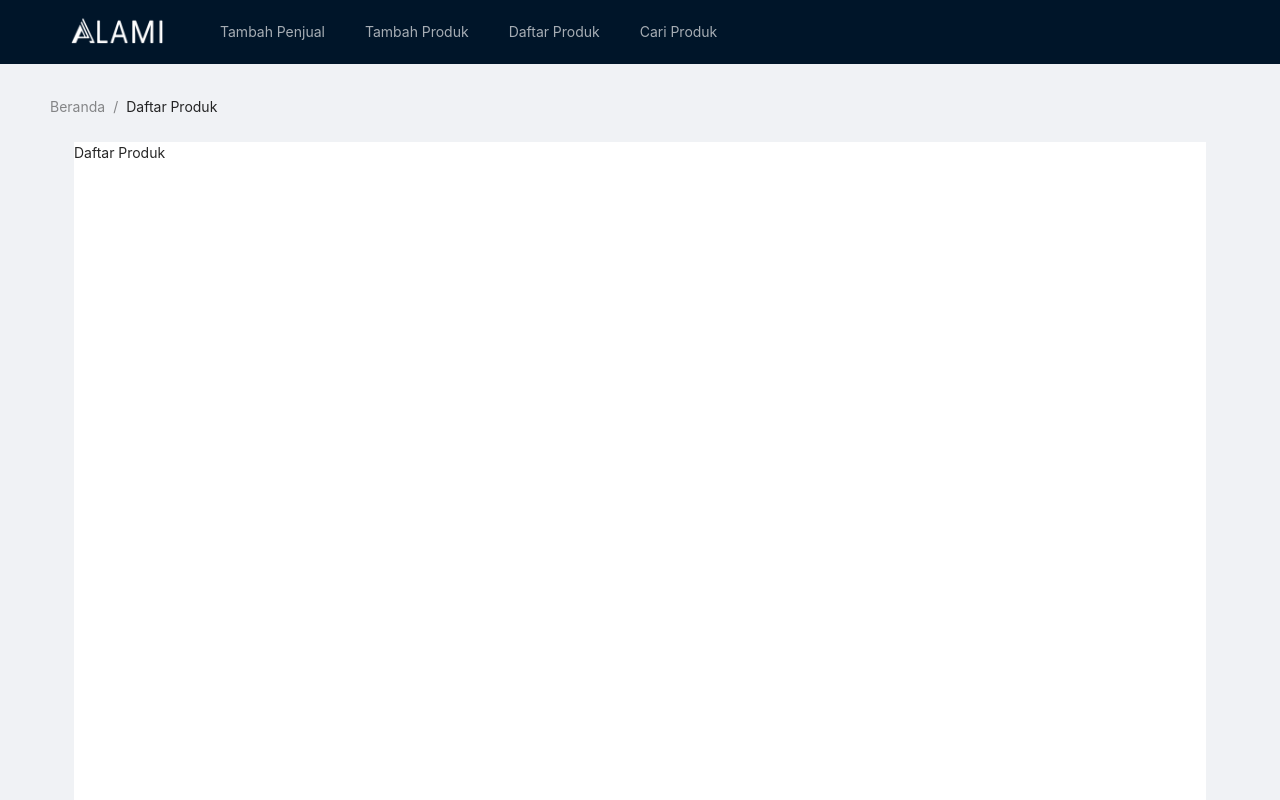
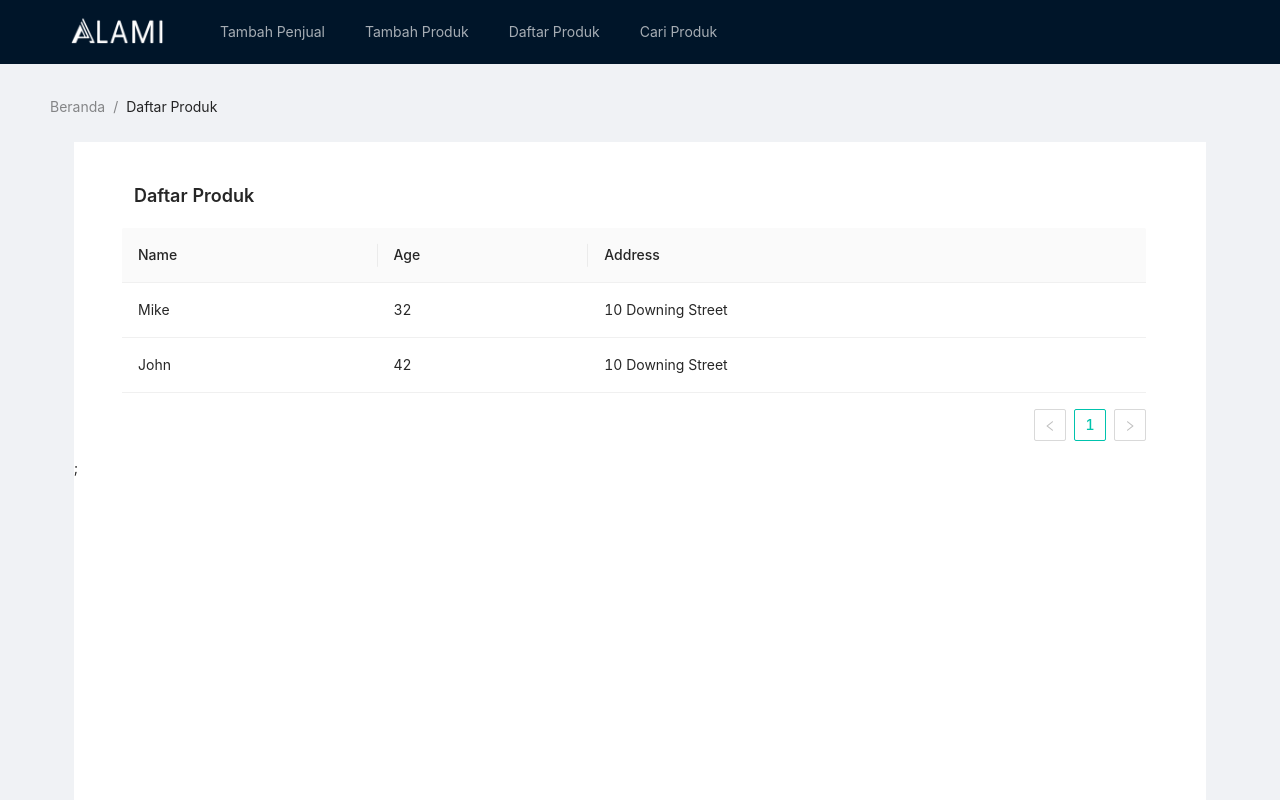
Before and after one commit to raynormw/alami, a React (Create React App) app: page /listproduct in a window 1280 px wide. Shown: the top 800 px of the page. Built offline with nearby package versions, Linux system fonts and the light colour scheme.

Commit message:
:sparkles: List produk style done

```diff
--- a/src/routes/ListProduct.js
+++ b/src/routes/ListProduct.js
@@ -1,5 +1,7 @@
 import React, { Component } from 'react';
-import { Breadcrumb } from 'antd';
+import { Breadcrumb, Table } from 'antd';
+
+import { dataSource, columns } from 'utils/dummy';
 
 export default class ListProduct extends Component {
   render() {
@@ -9,7 +11,10 @@ export default class ListProduct extends Component {
           <Breadcrumb.Item>Beranda</Breadcrumb.Item>
           <Breadcrumb.Item>Daftar Produk</Breadcrumb.Item>
         </Breadcrumb>
-        <div className="content">Daftar Produk</div>
+        <div className="content">
+          <p className="content--title">Daftar Produk</p>
+          <Table className="table--product" dataSource={dataSource} columns={columns} />;
+        </div>
       </main>
     );
   }
--- a/src/styles/index.less
+++ b/src/styles/index.less
@@ -58,6 +58,20 @@ body {
         padding-top: 48px;
       }
     }
+
+    .table {
+      &--product {
+        width: 1024px;
+        margin-left: 48px;
+      }
+    }
+
+    &--title {
+      font-weight: 600;
+      font-size: 18px;
+      margin-left: 60px;
+      padding-top: 40px;
+    }
   }
 }
 
--- /dev/null
+++ b/src/utils/dummy.js
@@ -0,0 +1,32 @@
+export const dataSource = [
+  {
+    key: '1',
+    name: 'Mike',
+    age: 32,
+    address: '10 Downing Street',
+  },
+  {
+    key: '2',
+    name: 'John',
+    age: 42,
+    address: '10 Downing Street',
+  },
+];
+
+export const columns = [
+  {
+    title: 'Name',
+    dataIndex: 'name',
+    key: 'name',
+  },
+  {
+    title: 'Age',
+    dataIndex: 'age',
+    key: 'age',
+  },
+  {
+    title: 'Address',
+    dataIndex: 'address',
+    key: 'address',
+  },
+];
```
